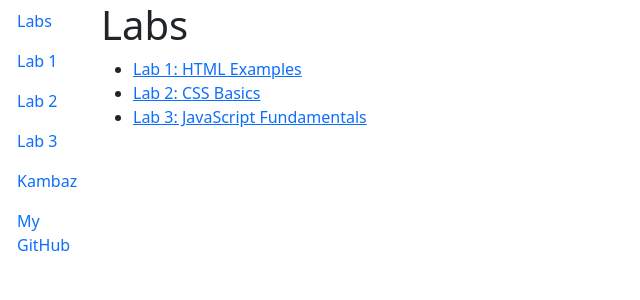
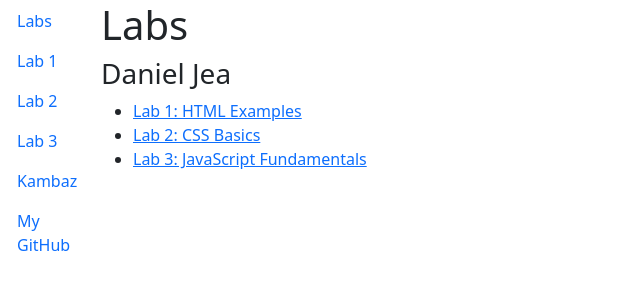
Before and after one commit to agrvspr/kambaz-next-js, a Next.js app: page /labs in a window 1280 px wide. Shown: the top 300 px of the page, without its empty margins (0-640 px from the left). Built offline with nearby package versions, Linux system fonts and the light colour scheme.

Commit message:
final finishes

```diff
--- a/app/labs/TOC.tsx
+++ b/app/labs/TOC.tsx
@@ -22,7 +22,7 @@ export default function TOC() {
        <NavLink href="/" as={Link}>Kambaz</NavLink>
      </NavItem>
      <NavItem>
-       <NavLink href="https://github.com/agrvspr">My GitHub</NavLink>
+       <NavLink href="https://github.com/agrvspr/kambaz-next-js" id="wd-github">My GitHub</NavLink>
      </NavItem>
    </Nav>
 );}
--- a/app/labs/page.tsx
+++ b/app/labs/page.tsx
@@ -3,6 +3,7 @@ export default function labs() {
  return (
    <div id="wd-labs">
      <h1>Labs</h1>
+     <h3>Daniel Jea</h3>
      <ul>
        <li>
          <Link href="/labs/lab1" id="wd-lab1-link">
```
